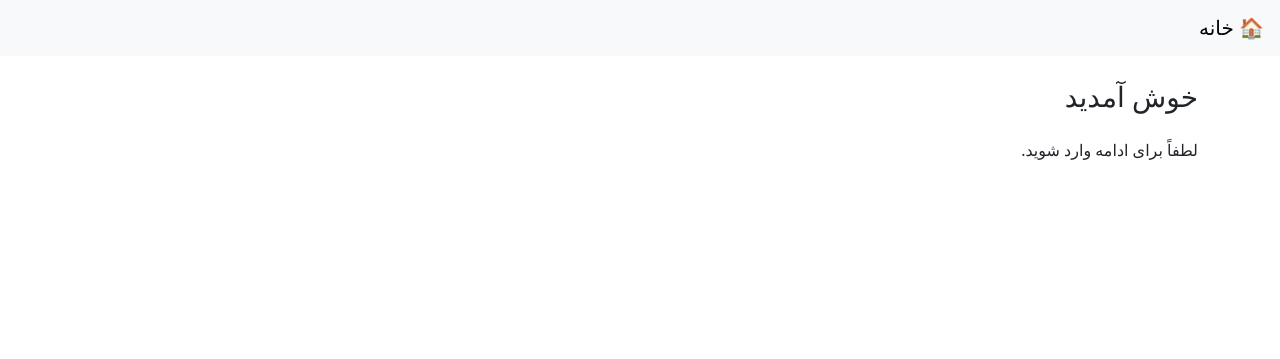
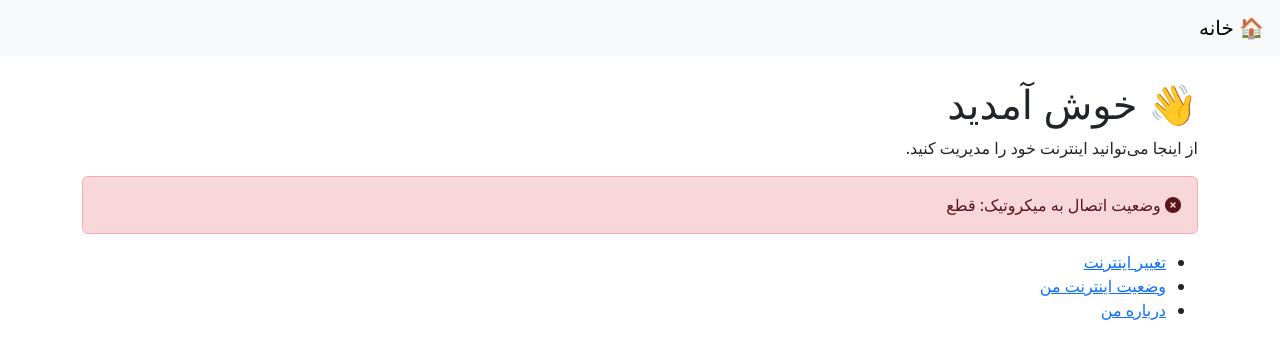
Before and after one commit to Nekooei-Dev/internet-router-ui, a Python web app: template templates/index.html in a window 1280 px wide. Shown: the top 359 px of the page. Run offline with Jinja, Linux system fonts and the light colour scheme; the template is opened without the code that fills it, so the values that code supplies are empty.

Commit message:
Update index.html

```diff
--- a/templates/index.html
+++ b/templates/index.html
@@ -1,5 +1,20 @@
 {% extends 'layout.html' %}
+{% block title %}خانه{% endblock %}
 {% block content %}
-<h3 class="mb-4">خوش آمدید</h3>
-<p>لطفاً برای ادامه وارد شوید.</p>
+<h1>👋 خوش آمدید</h1>
+<p>از اینجا می‌توانید اینترنت خود را مدیریت کنید.</p>
+
+<div class="alert {{ 'alert-success' if api_ok else 'alert-danger' }}">
+    <i class="fas {{ 'fa-circle-check' if api_ok else 'fa-circle-xmark' }}"></i>
+    وضعیت اتصال به میکروتیک: {{ 'متصل' if api_ok else 'قطع' }}
+</div>
+
+<ul>
+    <li><a href="/change_internet">تغییر اینترنت</a></li>
+    <li><a href="/user_status">وضعیت اینترنت من</a></li>
+    {% if session.is_admin %}
+    <li><a href="/admin">مدیریت کاربران</a></li>
+    {% endif %}
+    <li><a href="/about">درباره من</a></li>
+</ul>
 {% endblock %}
```
